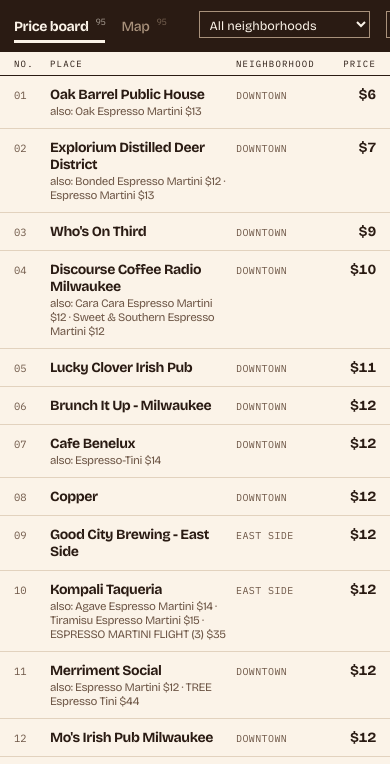
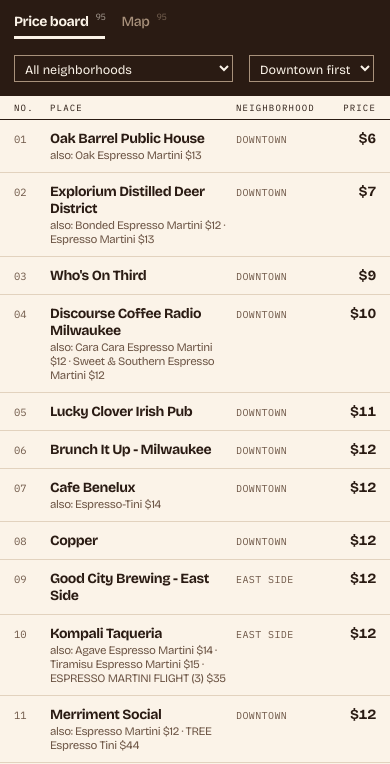
Before and after one commit to tylerherman19/espresso-martinis, a plain HTML site: page index.html in a window 390 px wide. Shown: the part 72-836 px from the top of the page. Drawn offline with nearby package versions, Linux system fonts and the light colour scheme.

Commit message:
Let the tab strip wrap so filter labels fit on phones

```diff
--- a/styles.css
+++ b/styles.css
@@ -23,13 +23,13 @@
 .wordmark span:first-child { font-weight: 800; font-size: clamp(19px, 2.4vw, 25px); line-height: 1; letter-spacing: -.045em; }
 .wordmark span:last-child { font-family: 'IBM Plex Mono', monospace; font-size: 9.5px; letter-spacing: .14em; color: var(--masthead-muted); white-space: nowrap; }
 .masthead-stamp { margin-left: auto; font-family: 'IBM Plex Mono', monospace; font-size: 9.5px; letter-spacing: .08em; color: var(--masthead-muted); text-align: right; line-height: 1.7; text-transform: uppercase; }
-.tab-strip { display: flex; align-items: baseline; gap: clamp(16px, 3vw, 34px); overflow-x: auto; margin-top: 14px; padding: 0 var(--gutter); scrollbar-width: none; }
+.tab-strip { display: flex; flex-wrap: wrap; align-items: baseline; gap: clamp(16px, 3vw, 34px); overflow-x: auto; margin-top: 14px; padding: 0 var(--gutter); scrollbar-width: none; }
 .tab-strip::-webkit-scrollbar { display: none; }
 .tab-strip button { position: relative; background: none; border: 0; padding: 0 0 9px; cursor: pointer; white-space: nowrap; color: var(--masthead-muted); font-weight: 500; font-size: clamp(14px, 1.7vw, 17px); letter-spacing: -.028em; box-shadow: inset 0 -3px 0 transparent; }
 .tab-strip button sup { font-family: 'IBM Plex Mono', monospace; font-size: 9px; font-weight: 400; margin-left: 4px; opacity: .62; }
 .tab-strip button.active { font-weight: 700; color: var(--masthead-fg); box-shadow: inset 0 -3px 0 var(--masthead-fg); }
 .tab-spacer { flex: 1 1 auto; }
-.tab-strip select { flex: 0 0 auto; background: var(--ink); color: var(--masthead-fg); border: 1px solid var(--masthead-muted); border-radius: 0; font-size: 12.5px; padding: 4px 6px; margin-bottom: 6px; max-width: 44vw; }
+.tab-strip select { flex: 0 0 auto; background: var(--ink); color: var(--masthead-fg); border: 1px solid var(--masthead-muted); border-radius: 0; font-size: 12.5px; padding: 4px 6px; margin-bottom: 6px; max-width: 60vw; }
 .column-header { display: grid; grid-template-columns: clamp(26px, 3vw, 40px) minmax(0, 1fr) clamp(96px, 12vw, 132px) calc(clamp(44px, 5vw, 58px) - clamp(10px, 2vw, 22px)); gap: clamp(10px, 2vw, 22px); padding: 6px var(--gutter); margin-top: 8px; background: var(--paper); border-bottom: 1.5px solid var(--ink); color: var(--ink); font-family: 'IBM Plex Mono', monospace; font-size: 9px; letter-spacing: .13em; white-space: nowrap; }
 .column-header .col-c { text-align: right; }
 .column-header span { min-width: 0; overflow: hidden; text-overflow: ellipsis; }
```
